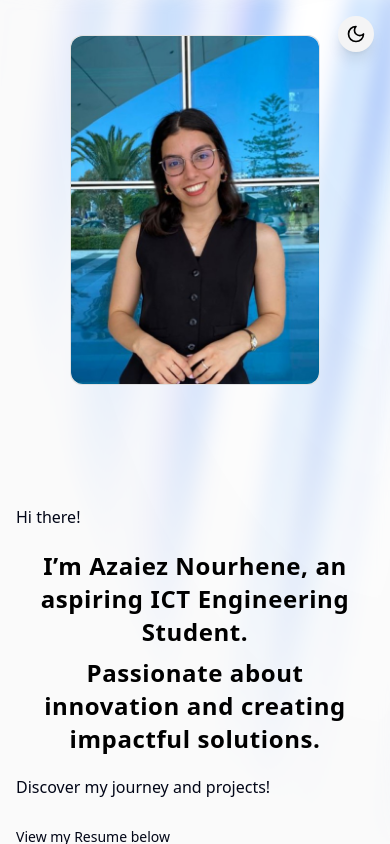
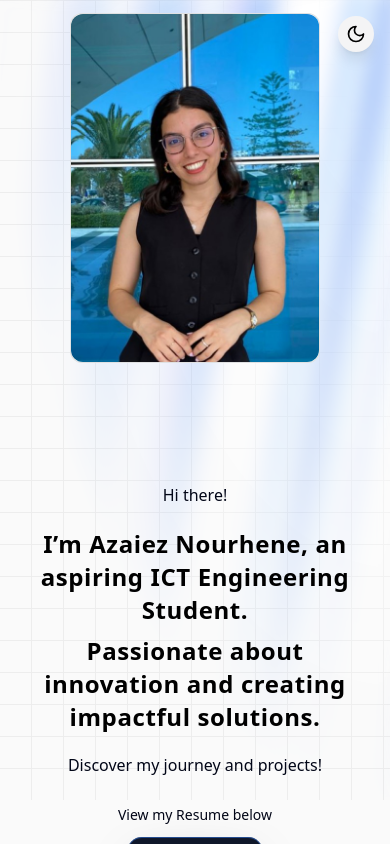
Before and after one commit to Nourhene-Azaiez/Portfolio, a Next.js app: page / in a window 390 px wide. Built offline with nearby package versions, Linux system fonts and the light colour scheme.

Commit message:
Hero template complete

```diff
--- a/components/Hero.tsx
+++ b/components/Hero.tsx
@@ -9,7 +9,7 @@ import { Link } from 'lucide-react'
 const Hero = () => {
   return (
     <div className="h-screen overflow-auto">
-      <AuroraBackground className='flex justify-center'>
+      <AuroraBackground className='flex justify-center h-[50rem] w-full dark:bg-zinc-900 bg-zinc-50 dark:bg-grid-white/[0.02] bg-grid-black/[0.05] relative items-center'>
         <div className="flex flex-col sm:flex-row items-center justify-center space-x-0 sm:space-x-10 py-10 sm:py-0">
           {/* Image Card with fixed size */}
           <CardContainer className="inter-var mb-10 sm:mb-0">
@@ -27,7 +27,7 @@ const Hero = () => {
           </CardContainer>
 
           {/* Text Section */}
-          <div className="z-50 flex flex-col items-start justify-start font-medium px-4 text-xl text-center md:text-2xl lg:text-4xl">
+          <div className="z-50 flex flex-col sm:items-start sm:justify-start font-medium px-4 text-xl text-center md:text-2xl lg:text-4xl items-center justify-center">
             <p className="font-medium text-base mb-4 dark:text-white">Hi there!</p>
             <TextGenerateEffect className="font-bold dark:text-white" words={'I’m Azaiez Nourhene, an aspiring ICT Engineering Student.'} />
             <TextGenerateEffect className="font-bold dark:text-white" words={'Passionate about innovation and creating impactful solutions.'} />
@@ -38,6 +38,7 @@ const Hero = () => {
         </div>
       </AuroraBackground>
     </div>
+
   )
 }
 
--- a/components/ui/aurora-background.tsx
+++ b/components/ui/aurora-background.tsx
@@ -40,7 +40,7 @@ export const AuroraBackground = ({
             after:[background-size:200%,_100%]
             after:animate-aurora after:[background-attachment:fixed] after:mix-blend-difference
             pointer-events-none
-            absolute -inset-[10px] opacity-100 dark:opacity-50 will-change-transform`,
+            absolute -inset-[10px] opacity-100 dark:opacity-70 will-change-transform`,
 
               showRadialGradient &&
                 `[mask-image:radial-gradient(ellipse_at_100%_0%,black_10%,var(--transparent)_70%)]`
--- a/tailwind.config.ts
+++ b/tailwind.config.ts
@@ -1,6 +1,9 @@
 const {
   default: flattenColorPalette,
 } = require("tailwindcss/lib/util/flattenColorPalette");
+
+const svgToDataUri = require("mini-svg-data-uri");
+const colors = require("tailwindcss/colors");
 
 import type { Config } from "tailwindcss";
 
@@ -122,7 +125,20 @@ export default {
   },
 },
 darkMode: 'class',
-  plugins: [addVariablesForColors],
+  plugins: [addVariablesForColors,
+    function ({ matchUtilities, theme }: any) {
+      matchUtilities(
+        {
+          "bg-grid": (value: any) => ({
+            backgroundImage: `url("${svgToDataUri(
+              `<svg xmlns="http://www.w3.org/2000/svg" viewBox="0 0 32 32" width="32" height="32" fill="none" stroke="${value}"><path d="M0 .5H31.5V32"/></svg>`
+            )}")`,
+          }),
+        },
+        { values: flattenColorPalette(theme("backgroundColor")), type: "color" }
+      );
+    },
+  ],
 } satisfies Config;
 
 function addVariablesForColors({ addBase, theme }: any) {
```
